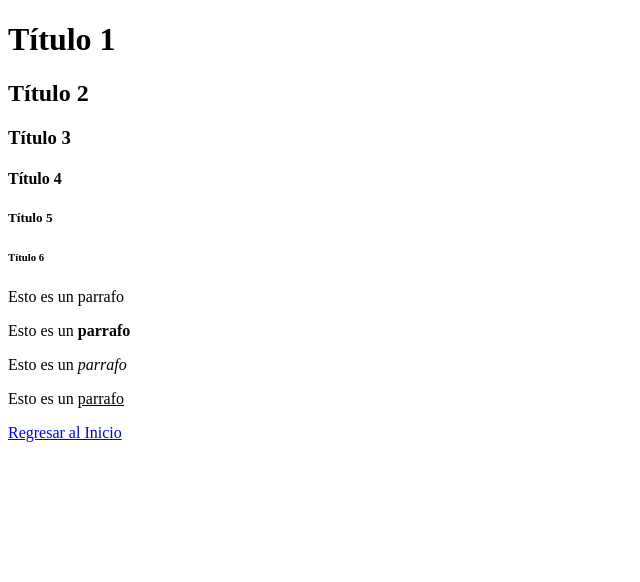
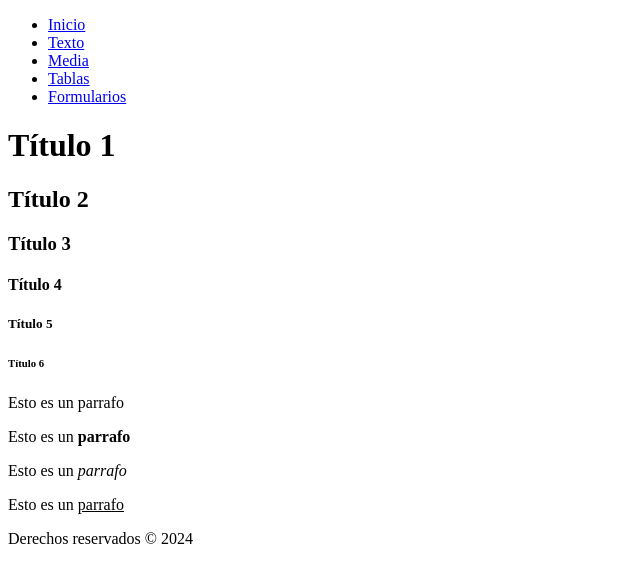
Before and after one commit to PBFrank/PracticaHTML, a plain HTML site: page views/texto.html in a window 1280 px wide. Shown: the whole page, without its empty margins (0-640 px from the left). Drawn offline with Linux system fonts and the light colour scheme.

Commit message:
actuzalizacion

```diff
--- a/views/texto.html
+++ b/views/texto.html
@@ -7,6 +7,17 @@
     <meta name="viewport" content="width=device-width, initial-scale=1.0">
 </head>
 <body>
+    <header>
+        <ul>
+            <li><a href="../index.html">Inicio</a> </li>
+            <li><a href="texto.html">Texto</a> </li>
+            <li><a href="media.html">Media</a> </li>
+            <li><a href="tabla.html">Tablas</a> </li>
+            <li><a href="formulario.html">Formularios</a> </li>
+        </ul>
+
+    </header>
+    <main>
         <h1>Título 1</h1>
         <h2>Título 2</h2>
         <h3>Título 3</h3>
@@ -19,9 +30,13 @@
         <p>Esto es un <i>parrafo</i></p>
         <p>Esto es un <u>parrafo</u></p>
 
+    </main>
+    <footer>
+    </footer>
+
     <!--Direccionamiento-->
-    <a href="../index.html">Regresar al Inicio</a>
-
+    <!--<a href="../index.html">Regresar al  Inicio</a>-->
+    Derechos reservados &copy; 2024
 
 </body>
 </html>
```
Also changed, not shown: index.html (+22 -7 lines). Lines whose indentation alone changed are shown as unchanged.
